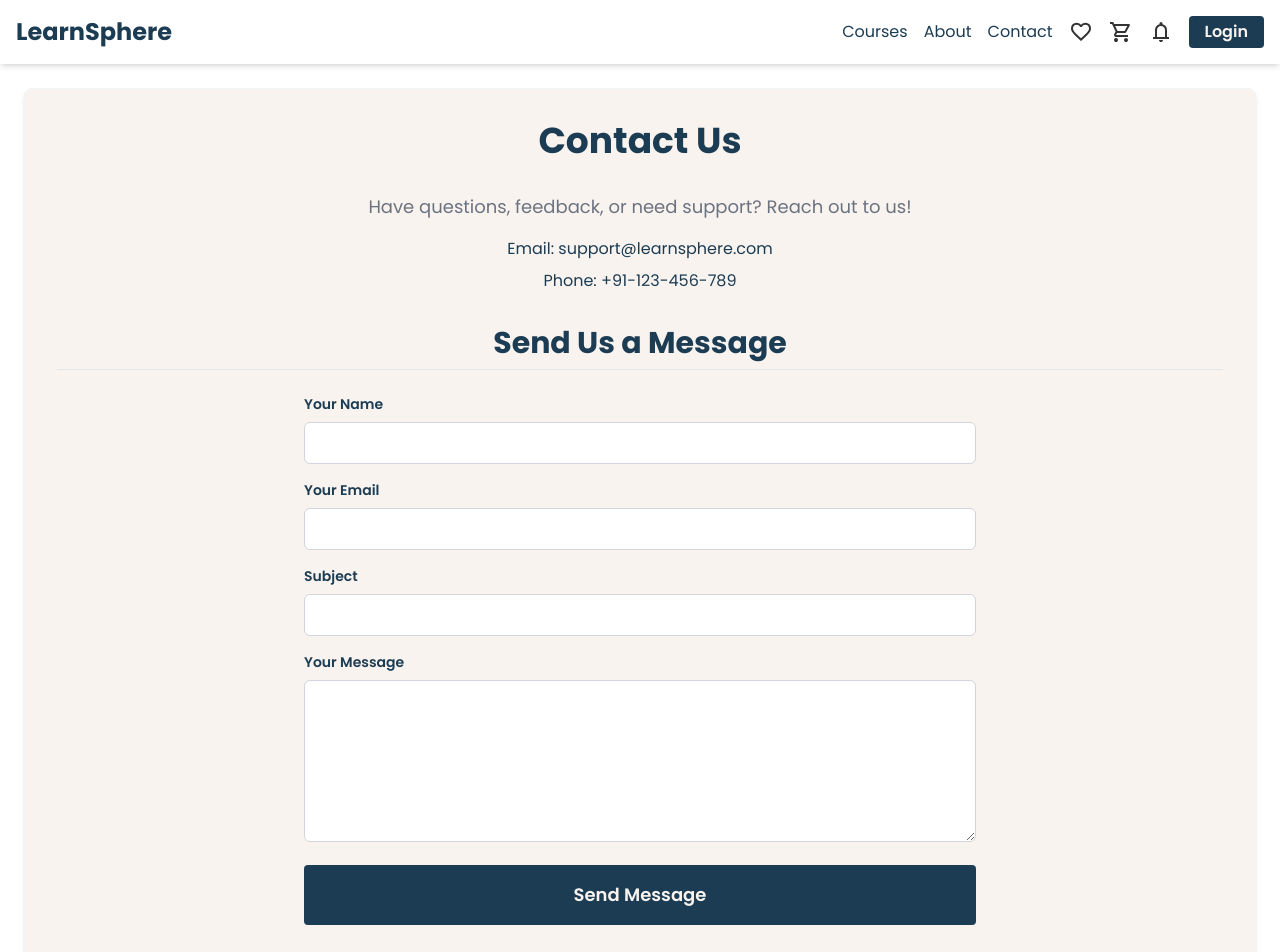
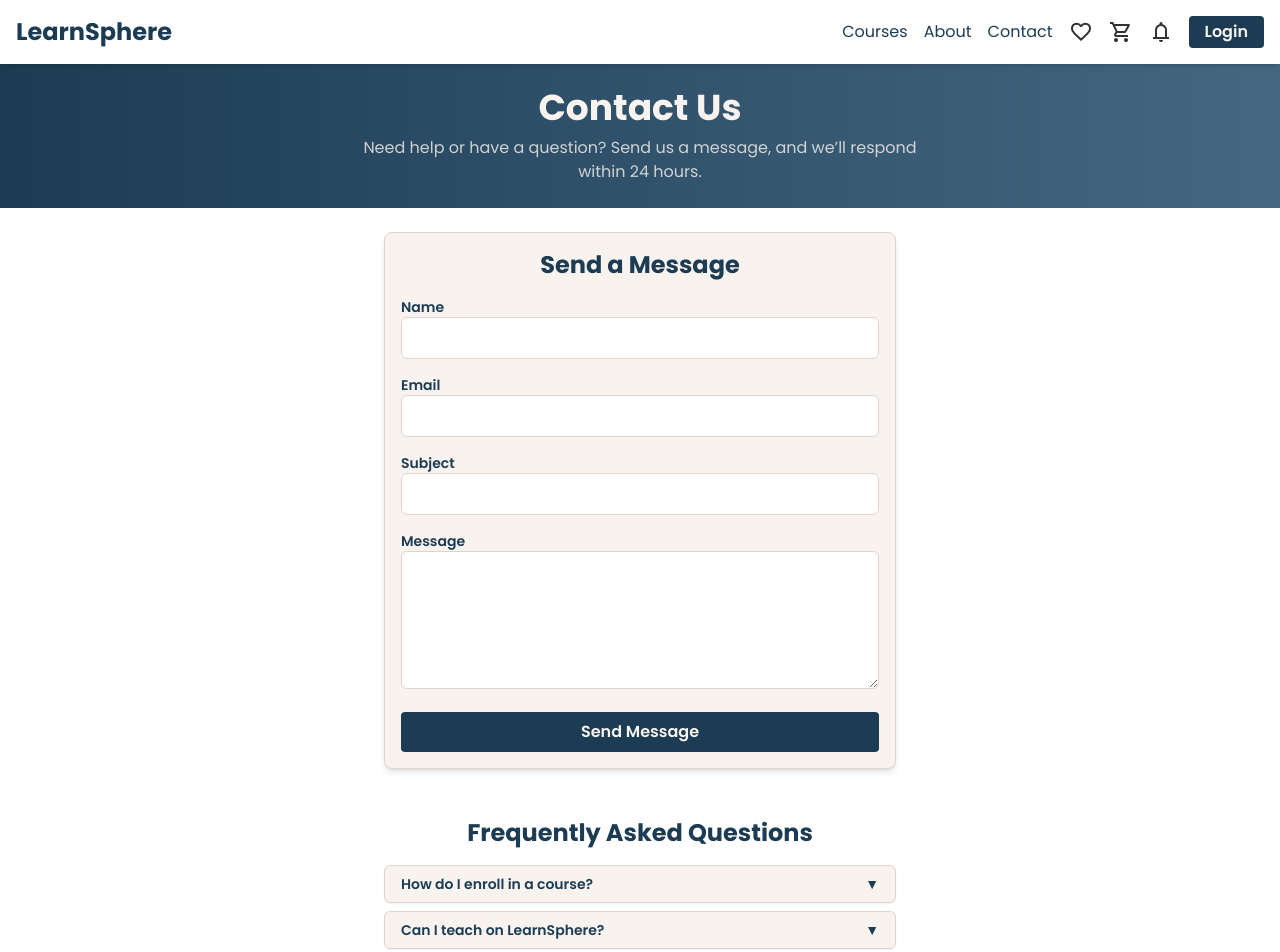
Before and after one commit to Sachinsen7/course-selling-app, a React (Vite) app in the folder Frontend/: page /contact in a window 1280 px wide. Shown: the top 952 px of the page. Built offline with nearby package versions, Linux system fonts and the light colour scheme.

Commit message:
fix the grid styling

```diff
--- a/Frontend/src/pages/Contact.jsx
+++ b/Frontend/src/pages/Contact.jsx
@@ -1,4 +1,5 @@
 import React, { useState } from 'react';
+import { motion, AnimatePresence } from 'framer-motion';
 import Button from '../components/common/Button';
 import { useAuth } from '../context/AuthContext';
 
@@ -10,6 +11,7 @@ function Contact() {
     message: '',
   });
   const [submitting, setSubmitting] = useState(false);
+  const [openFaq, setOpenFaq] = useState(null);
   const { showModal } = useAuth();
 
   const handleChange = (e) => {
@@ -20,112 +22,195 @@ function Contact() {
   const handleSubmit = async (e) => {
     e.preventDefault();
     setSubmitting(true);
-    console.log("Contact Form Submitted:", formData);
 
     try {
-      // Simulate API call
-      await new Promise(resolve => setTimeout(resolve, 1500));
-
+      // Simulate API call (replace with POST /api/contact)
+      await new Promise((resolve) => setTimeout(resolve, 1500));
       showModal({
         isOpen: true,
-        title: "Message Sent!",
-        message: "Thank you for contacting us. We will get back to you shortly.",
-        type: "success",
+        title: 'Message Sent',
+        message: 'We’ve received your message and will respond soon.',
+        type: 'success',
       });
       setFormData({ name: '', email: '', subject: '', message: '' });
     } catch (error) {
       showModal({
         isOpen: true,
-        title: "Submission Failed",
-        message: "There was an error sending your message. Please try again later.",
-        type: "error",
+        title: 'Submission Failed',
+        message: 'An error occurred. Please try again later.',
+        type: 'error',
       });
     } finally {
       setSubmitting(false);
     }
   };
 
+  const toggleFaq = (index) => {
+    setOpenFaq(openFaq === index ? null : index);
+  };
+
+  const faqs = [
+    {
+      question: 'How do I enroll in a course?',
+      answer: 'Go to the course listing, select a course, and click "Enroll Now" or "Buy Now." Log in or sign up to proceed.',
+    },
+    {
+      question: 'Can I teach on LearnSphere?',
+      answer: 'Yes, register as an instructor and submit your course for review via the Instructor Dashboard.',
+    },
+    {
+      question: 'What is the refund policy?',
+      answer: 'We provide a 30-day refund. Email support@learnsphere.com to request one.',
+    },
+  ];
+
   return (
-    <div className="min-h-screen bg-background-main p-lg font-sans">
-      <div className="container mx-auto bg-background-card p-xl rounded-lg shadow-md border border-gray-100">
-        <h1 className="text-4xl font-bold text-text-primary text-center mb-xl">Contact Us</h1>
+    <div className="min-h-screen bg-background-main font-sans">
+      {/* Hero Section */}
+      <motion.section
+        className="bg-gradient-to-r from-primary-main to-primary-light text-background-card py-lg"
+        initial={{ opacity: 0, y: -20 }}
+        animate={{ opacity: 1, y: 0 }}
+        transition={{ duration: 0.5 }}
+      >
+        <div className="container mx-auto px-md text-center">
+          <h1 className="text-3xl md:text-4xl font-bold text-background-card mb-sm">Contact Us</h1>
+          <p className="text-md text-background-card/80 max-w-xl mx-auto">
+            Need help or have a question? Send us a message, and we’ll respond within 24 hours.
+          </p>
+        </div>
+      </motion.section>
 
-        <section className="mb-xl text-center">
-          <p className="text-lg text-text-secondary mb-md">
-            Have questions, feedback, or need support? Reach out to us!
-          </p>
-          <p className="text-text-primary mb-sm">
-            Email: <a href="mailto:support@learnsphere.com" className="text-primary-main hover:underline">support@learnsphere.com</a>
-          </p>
-          <p className="text-text-primary">
-            Phone: +91-123-456-789
-          </p>
-        </section>
-
-        <section>
-          <h2 className="text-3xl font-bold text-text-primary mb-lg border-b pb-sm text-center">Send Us a Message</h2>
-          <form onSubmit={handleSubmit} className="max-w-2xl mx-auto space-y-md">
+      {/* Contact Form */}
+      <motion.section
+        className="container mx-auto px-md py-lg"
+        initial={{ opacity: 0, y: 20 }}
+        animate={{ opacity: 1, y: 0 }}
+        transition={{ duration: 0.5, delay: 0.2 }}
+      >
+        <div className="max-w-lg mx-auto bg-background-card p-md rounded-lg shadow-md border border-secondary-light">
+          <h2 className="text-2xl font-bold text-text-primary mb-md text-center">Send a Message</h2>
+          <form onSubmit={handleSubmit} className="space-y-md">
             <div>
-              <label htmlFor="name" className="block text-text-primary text-sm font-semibold mb-sm">Your Name</label>
-              <input
+              <label htmlFor="name" className="block text-text-primary text-sm font-semibold mb-xs">
+                Name
+              </label>
+              <motion.input
                 type="text"
                 id="name"
                 name="name"
                 value={formData.name}
                 onChange={handleChange}
-                className="w-full px-md py-sm border border-gray-300 rounded-md focus:outline-none focus:ring-2 focus:ring-primary-light"
+                className="w-full p-sm border border-secondary-light rounded-md focus:outline-none focus:ring-2 focus:ring-primary-main text-text-primary transition-all duration-200"
                 required
                 disabled={submitting}
+                whileFocus={{ scale: 1.02 }}
               />
             </div>
             <div>
-              <label htmlFor="email" className="block text-text-primary text-sm font-semibold mb-sm">Your Email</label>
-              <input
+              <label htmlFor="email" className="block text-text-primary text-sm font-semibold mb-xs">
+                Email
+              </label>
+              <motion.input
                 type="email"
                 id="email"
                 name="email"
                 value={formData.email}
                 onChange={handleChange}
-                className="w-full px-md py-sm border border-gray-300 rounded-md focus:outline-none focus:ring-2 focus:ring-primary-light"
+                className="w-full p-sm border border-secondary-light rounded-md focus:outline-none focus:ring-2 focus:ring-primary-main text-text-primary transition-all duration-200"
                 required
                 disabled={submitting}
+                whileFocus={{ scale: 1.02 }}
               />
             </div>
             <div>
-              <label htmlFor="subject" className="block text-text-primary text-sm font-semibold mb-sm">Subject</label>
-              <input
+              <label htmlFor="subject" className="block text-text-primary text-sm font-semibold mb-xs">
+                Subject
+              </label>
+              <motion.input
                 type="text"
                 id="subject"
                 name="subject"
                 value={formData.subject}
                 onChange={handleChange}
-                className="w-full px-md py-sm border border-gray-300 rounded-md focus:outline-none focus:ring-2 focus:ring-primary-light"
+                className="w-full p-sm border border-secondary-light rounded-md focus:outline-none focus:ring-2 focus:ring-primary-main text-text-primary transition-all duration-200"
                 required
                 disabled={submitting}
+                whileFocus={{ scale: 1.02 }}
               />
             </div>
             <div>
-              <label htmlFor="message" className="block text-text-primary text-sm font-semibold mb-sm">Your Message</label>
-              <textarea
+              <label htmlFor="message" className="block text-text-primary text-sm font-semibold mb-xs">
+                Message
+              </label>
+              <motion.textarea
                 id="message"
                 name="message"
-                rows="6"
+                rows="5"
                 value={formData.message}
                 onChange={handleChange}
-                className="w-full px-md py-sm border border-gray-300 rounded-md focus:outline-none focus:ring-2 focus:ring-primary-light"
+                className="w-full p-sm border border-secondary-light rounded-md focus:outline-none focus:ring-2 focus:ring-primary-main text-text-primary transition-all duration-200"
                 required
                 disabled={submitting}
-              ></textarea>
+                whileFocus={{ scale: 1.02 }}
+              />
             </div>
             <Button
-              text={submitting ? 'Sending Message...' : 'Send Message'}
+              text={submitting ? 'Sending...' : 'Send Message'}
               type="submit"
-              className="w-full px-lg py-md text-lg"
+              className="w-full px-lg py-sm bg-primary-main text-background-card hover:bg-primary-light hover:shadow-md transition-all duration-200"
               disabled={submitting}
             />
           </form>
-        </section>
-      </div>
+        </div>
+      </motion.section>
+
+      {/* FAQs */}
+      <motion.section
+        className="container mx-auto px-md py-lg"
+        initial={{ opacity: 0, y: 20 }}
+        animate={{ opacity: 1, y: 0 }}
+        transition={{ duration: 0.5, delay: 0.4 }}
+      >
+        <h2 className="text-2xl font-bold text-text-primary mb-md text-center">Frequently Asked Questions</h2>
+        <div className="max-w-lg mx-auto space-y-sm">
+          {faqs.map((faq, index) => (
+            <motion.div
+              key={index}
+              className="bg-background-card p-sm rounded-md shadow-sm border border-secondary-light hover:shadow-md transition-shadow duration-200"
+              initial={{ opacity: 0 }}
+              animate={{ opacity: 1 }}
+              transition={{ duration: 0.3, delay: index * 0.1 }}
+            >
+              <button
+                className="flex justify-between items-center w-full text-sm font-semibold text-text-primary px-sm py-xs"
+                onClick={() => toggleFaq(index)}
+              >
+                <span>{faq.question}</span>
+                <motion.span
+                  animate={{ rotate: openFaq === index ? 180 : 0 }}
+                  transition={{ duration: 0.3 }}
+                >
+                  ▼
+                </motion.span>
+              </button>
+              <AnimatePresence>
+                {openFaq === index && (
+                  <motion.p
+                    initial={{ height: 0, opacity: 0 }}
+                    animate={{ height: 'auto', opacity: 1 }}
+                    exit={{ height: 0, opacity: 0 }}
+                    transition={{ duration: 0.3 }}
+                    className="text-text-secondary text-sm px-sm py-xs"
+                  >
+                    {faq.answer}
+                  </motion.p>
+                )}
+              </AnimatePresence>
+            </motion.div>
+          ))}
+        </div>
+      </motion.section>
     </div>
   );
 }
```
